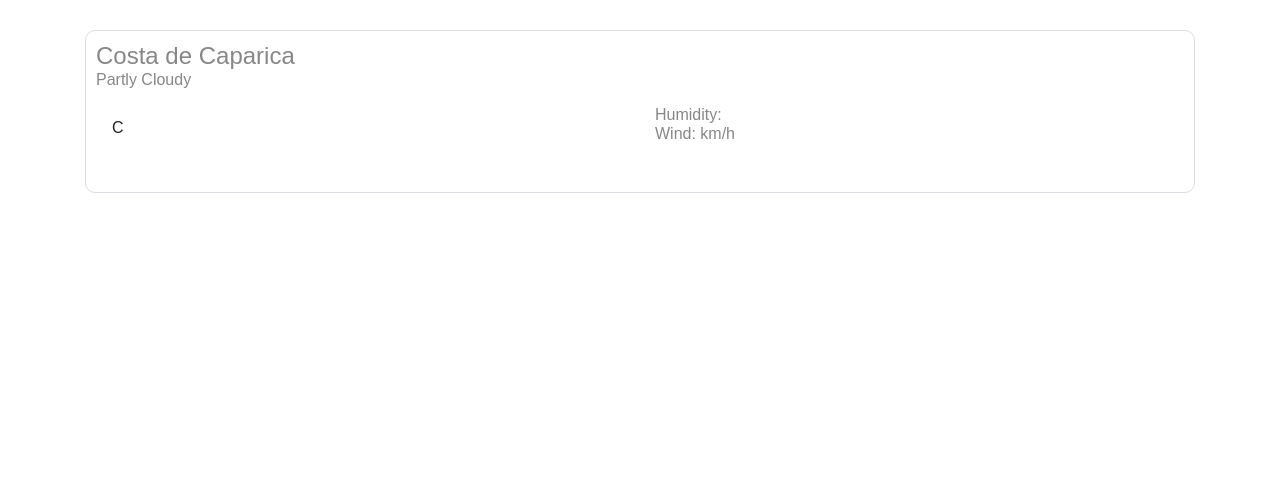
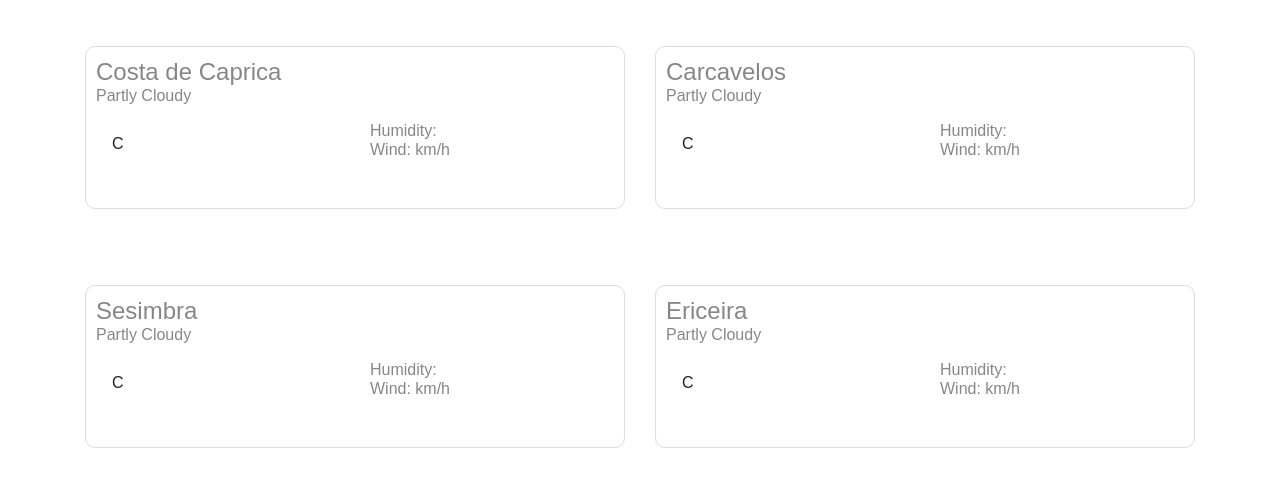
Before and after one commit to KoningMaartje/Seaside-Final-Project, a plain HTML site: page index.html in a window 1280 px wide. Drawn offline with nearby package versions, Linux system fonts and the light colour scheme; no server answers.

Commit message:
Added three cities

```diff
--- a/index.html
+++ b/index.html
@@ -16,8 +16,10 @@
   </head>
   <body>
     <div class="container">
+      <div class="row mt-3">
+        <div class="col-6">
           <div class="app">
-        <h1>Costa de Caparica</h1>
+            <h1>Costa de Caprica</h1>
             <ul>
               <li id="date"></li>
               <li id="description" class="text-capitalize">Partly Cloudy</li>
@@ -43,6 +45,94 @@
             </div>
           </div>
         </div>
+        <div class="col-6">
+          <div class="app">
+            <h1>Carcavelos</h1>
+            <ul>
+              <li id="date"></li>
+              <li id="description" class="text-capitalize">Partly Cloudy</li>
+            </ul>
+            <div class="row mt-3">
+              <div class="col-6">
+                <div class="clearfix">
+                  <div class="float-left mr-3">
+                    <img id="icon" />
+                  </div>
+                  <div class="float-left">
+                    <h2><span id="temperature"></span><small>C</small></h2>
+                  </div>
+                </div>
+              </div>
+
+              <div class="col-6">
+                <ul>
+                  <li>Humidity: <span id="humidity"></span></li>
+                  <li>Wind: <span id="wind"></span> km/h</li>
+                </ul>
+              </div>
+            </div>
+          </div>
+        </div>
+      </div>
+      <div class="row mt-3">
+        <div class="col-6">
+          <div class="app">
+            <h1>Sesimbra</h1>
+            <ul>
+              <li id="date"></li>
+              <li id="description" class="text-capitalize">Partly Cloudy</li>
+            </ul>
+            <div class="row mt-3">
+              <div class="col-6">
+                <div class="clearfix">
+                  <div class="float-left mr-3">
+                    <img id="icon" />
+                  </div>
+                  <div class="float-left">
+                    <h2><span id="temperature"></span><small>C</small></h2>
+                  </div>
+                </div>
+              </div>
+
+              <div class="col-6">
+                <ul>
+                  <li>Humidity: <span id="humidity"></span></li>
+                  <li>Wind: <span id="wind"></span> km/h</li>
+                </ul>
+              </div>
+            </div>
+          </div>
+        </div>
+        <div class="col-6">
+          <div class="app">
+            <h1>Ericeira</h1>
+            <ul>
+              <li id="date"></li>
+              <li id="description" class="text-capitalize">Partly Cloudy</li>
+            </ul>
+            <div class="row mt-3">
+              <div class="col-6">
+                <div class="clearfix">
+                  <div class="float-left mr-3">
+                    <img id="icon" />
+                  </div>
+                  <div class="float-left">
+                    <h2><span id="temperature"></span><small>C</small></h2>
+                  </div>
+                </div>
+              </div>
+
+              <div class="col-6">
+                <ul>
+                  <li>Humidity: <span id="humidity"></span></li>
+                  <li>Wind: <span id="wind"></span> km/h</li>
+                </ul>
+              </div>
+            </div>
+          </div>
+        </div>
+      </div>
+    </div>
     <script src="script.js"></script>
   </body>
 </html>
--- a/script.js
+++ b/script.js
@@ -19,7 +19,7 @@ function formatDate(date) {
   return `${days[day]} ${date.getHours()}:${minutes}`;
 }
 
-let city = "Costa de Caparica";
+let city = "Costa de caparica, portugal";
 let temperature = document.querySelector("#temperature");
 
 function showWeather(response) {
```
Lines whose indentation alone changed are shown as unchanged.
